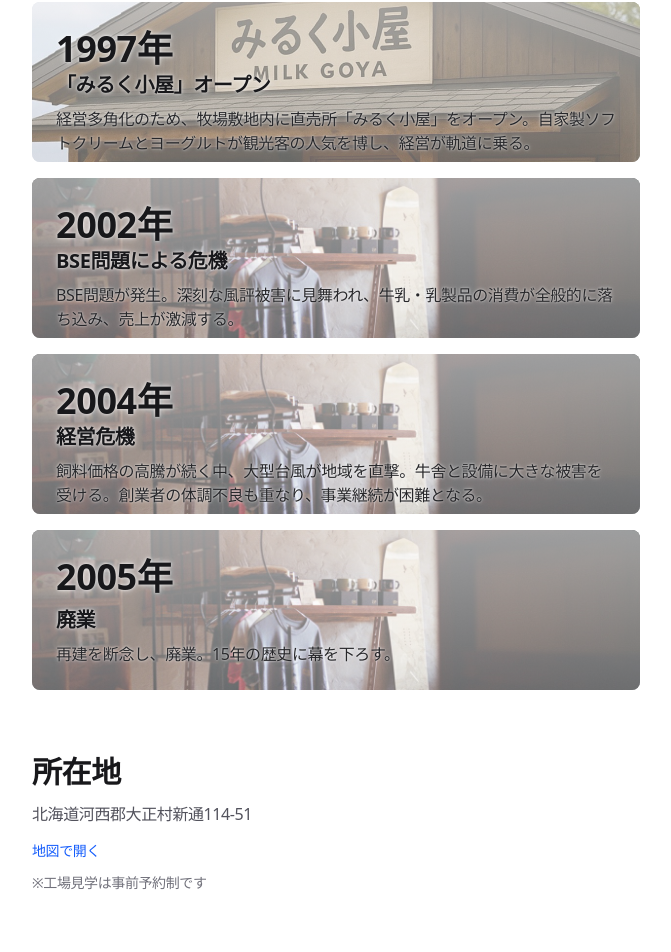
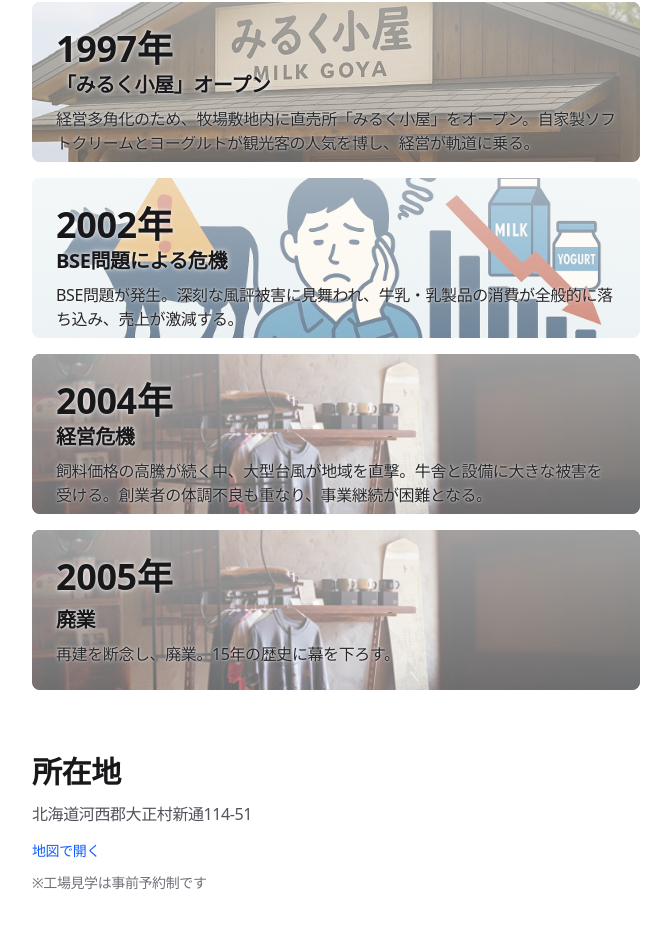
Before and after one commit to ocean-marine/where-is-my-butter, a Next.js app: page /home in a window 1280 px wide. Shown: the part 1021-1973 px from the top of the page, without its empty margins (304-975 px from the left). Built offline with nearby package versions, Linux system fonts and the light colour scheme.

Commit message:
Update background image in page component

```diff
--- a/app/home/page.tsx
+++ b/app/home/page.tsx
@@ -136,7 +136,7 @@ export default function DosankoDairyHome() {
               </div>
             </div>
           </li>
-          <li className="relative overflow-hidden rounded-lg bg-cover bg-center h-40" style={{ backgroundImage: 'url(/IMG_6583.jpeg)' }}>
+          <li className="relative overflow-hidden rounded-lg bg-cover bg-center h-40" style={{ backgroundImage: 'url(/6C45B246-B36E-41E2-ABA7-C42B64E69129.jpeg)' }}>
             <div className="absolute inset-0 bg-gradient-to-b from-white/60 to-white/40" />
             <div className="relative h-full flex flex-col justify-between p-4 sm:p-6">
               <time dateTime="2002" className="text-3xl sm:text-4xl font-bold text-zinc-900 leading-tight" style={{ textShadow: '0 0 3px rgba(255,255,255,0.8), 0 0 6px rgba(255,255,255,0.6)' }}>
```
